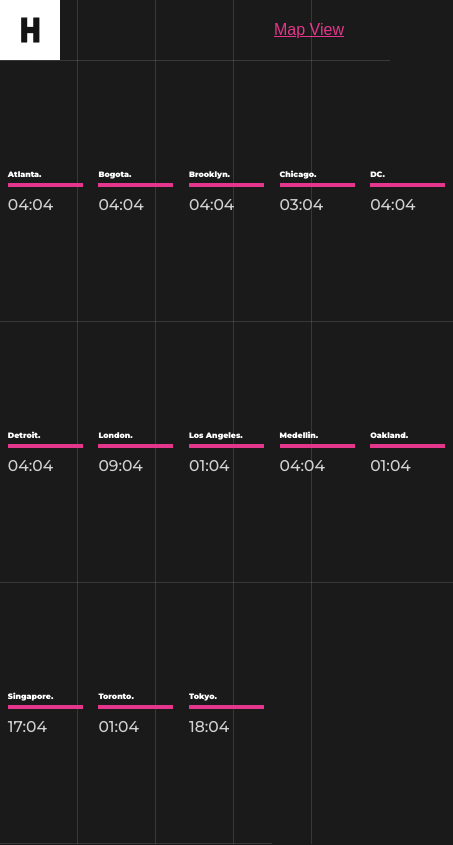
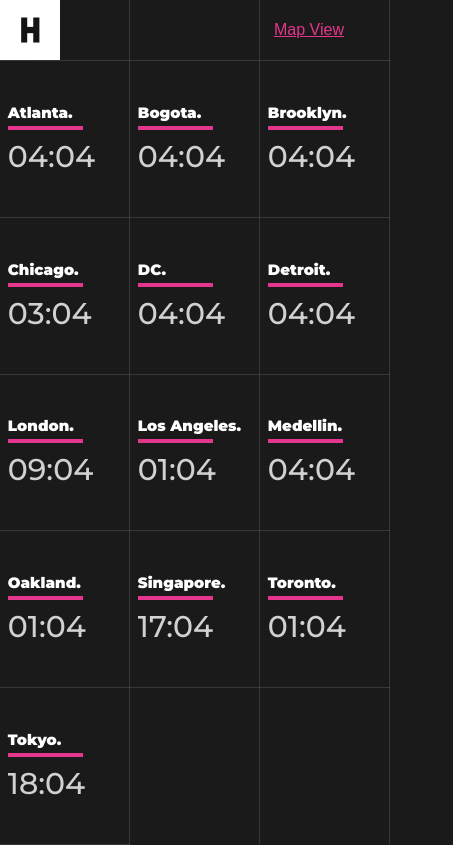
Before and after one commit to kezlee/huge-timezone-display, a React (Create React App) app: page / in a window 390 px wide. Shown: the whole page, 453 px wide, since content can reach past the window. Built offline with nearby package versions, Linux system fonts and the light colour scheme.

Commit message:
Add Responsive styling

```diff
--- a/src/components/Grid/styles.js
+++ b/src/components/Grid/styles.js
@@ -4,11 +4,18 @@ import { breakpoints } from '../../theme/index';
 export const GridSection = styled.section`
     display: grid;
     grid-template-columns: repeat(5, 1fr);
-    grid-template-rows: repeat(3, 1fr);
     grid-column-gap: 0px;
     grid-row-gap: 0px;
     position: relative;
     z-index: 1;
+
+    @media ${breakpoints.md} {
+        grid-template-columns: repeat(4, 1fr);
+    }
+
+    @media ${breakpoints.xs} {
+        grid-template-columns: repeat(3, 1fr);
+    }
 `;
 
 export const GridItem = styled.div`
@@ -19,6 +26,14 @@ export const GridItem = styled.div`
     flex-direction: column;
     justify-content: center;
 
+    @media ${breakpoints.md} {
+        height: calc(25vh - 15px);
+    }
+
+    @media ${breakpoints.xs} {
+        height: calc(20vh - 12px);
+    }
+
     &:last-child {
         border-right: none;
     }
@@ -27,6 +42,14 @@ export const GridItem = styled.div`
 export const OfficeCountry = styled.h3`
     font-weight: 900;
     font-size: 2vw;
+
+    @media ${breakpoints.md} {
+        font-size: 2.5vw;
+    }
+
+    @media ${breakpoints.xs} {
+        font-size: 15px;
+    }
 `;
 
 export const Separator = styled.div`
@@ -43,4 +66,12 @@ export const TimeZone = styled.div`
     font-weight: 500;
     font-size: 4vw;
     color: #ffffffCC;
+
+    @media ${breakpoints.md} {
+        font-size: 5vw;
+    }
+
+    @media ${breakpoints.xs} {
+        font-size: 30px;
+    }
 `;
--- a/src/components/GridLine/styles.js
+++ b/src/components/GridLine/styles.js
@@ -1,4 +1,5 @@
 import styled from 'styled-components';
+import { breakpoints } from '../../theme/index';
 
 export const GridLineContainer = styled.section`
     position: fixed;
@@ -9,6 +10,14 @@ export const GridLineContainer = styled.section`
     grid-row-gap: 0px;
     height: 100vh;
     width: 100%;
+
+    @media ${breakpoints.md} {
+        grid-template-columns: repeat(4, 1fr);
+    }
+
+    @media ${breakpoints.xs} {
+        grid-template-columns: repeat(3, 1fr);
+    }
 `;
 
 export const GridItem = styled.div`
```
